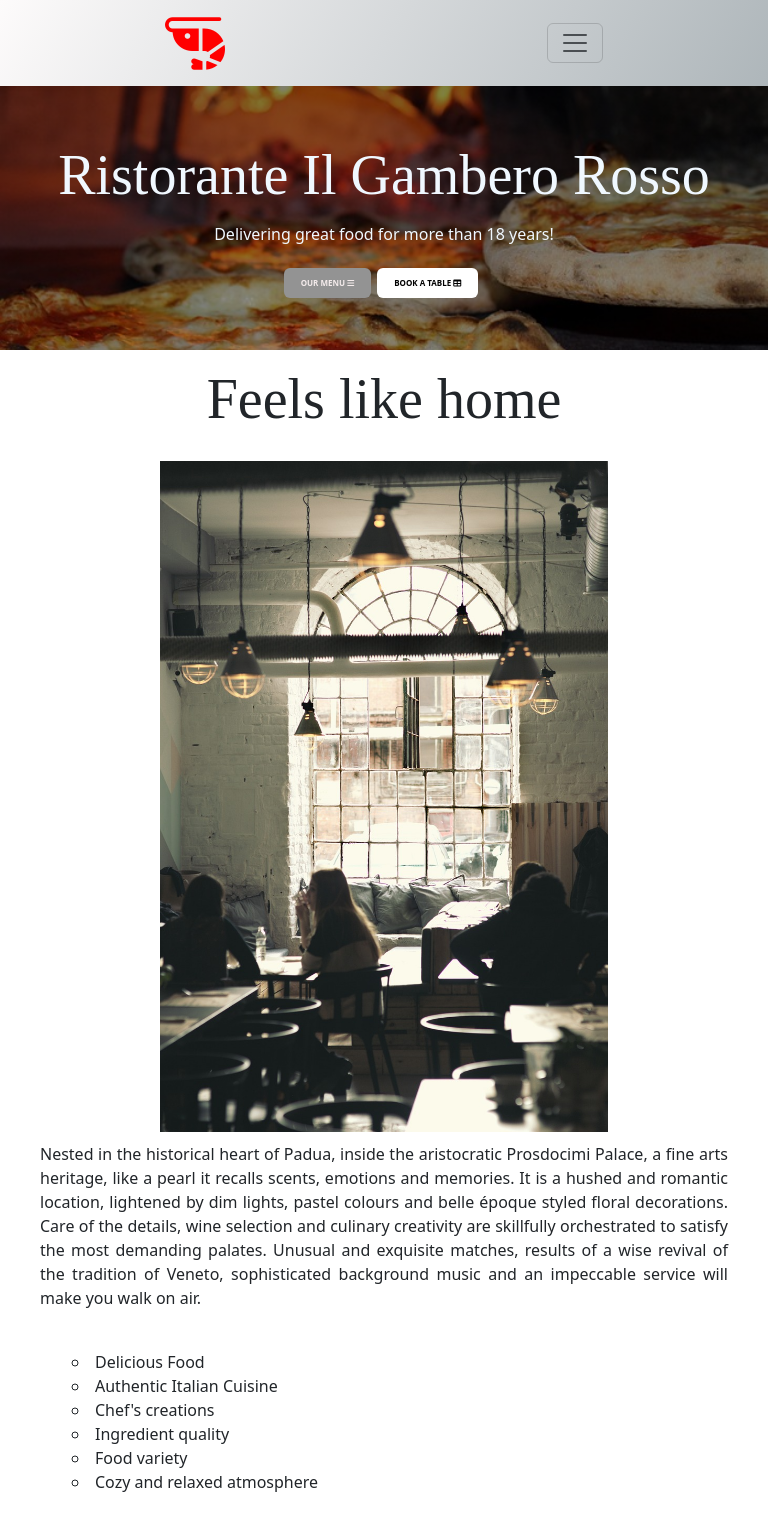
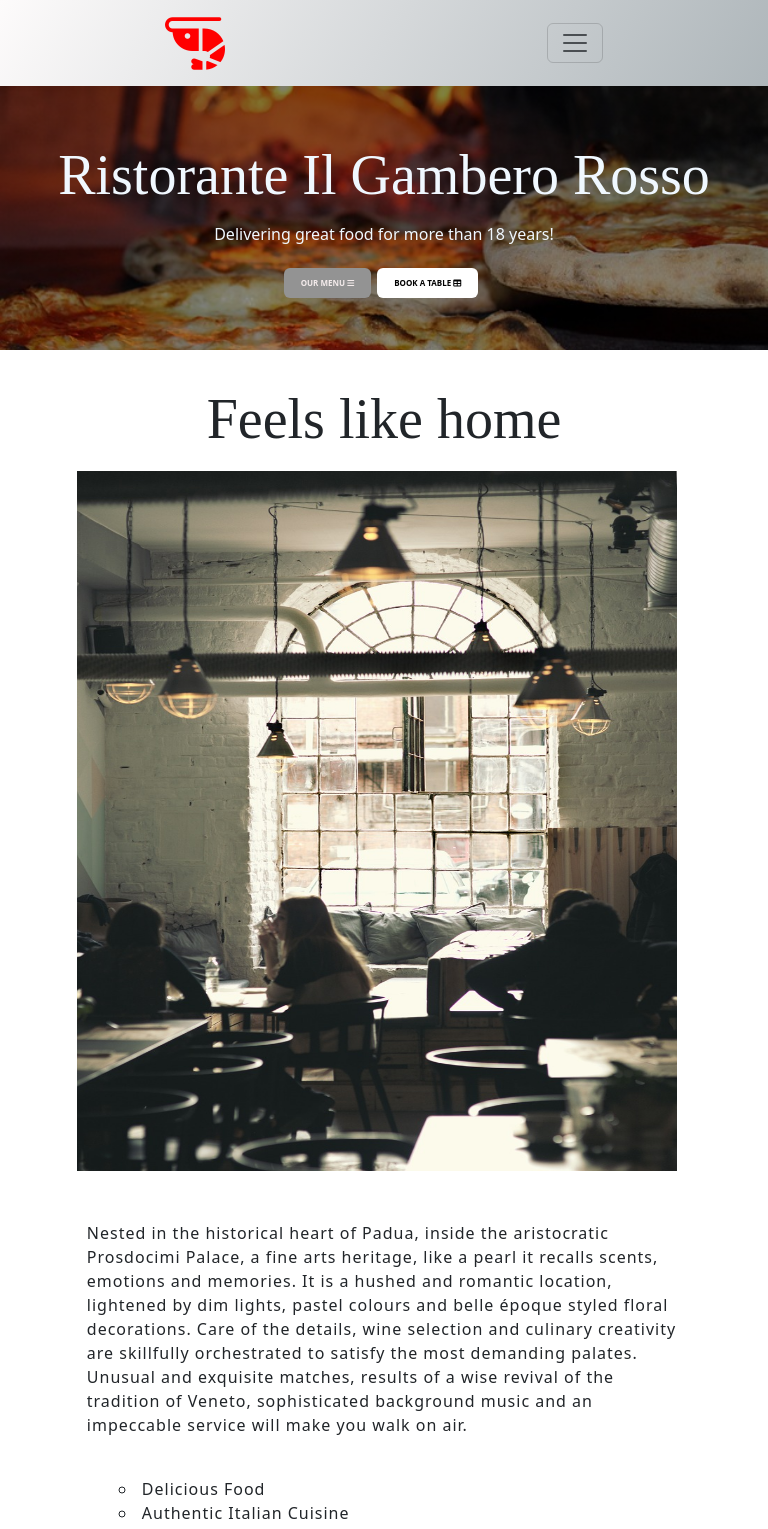
Before and after one commit to stavrosan/Online-order-shop, an Angular app: page / in a window 768 px wide. Shown: the top 1529 px of the page. Built offline with nearby package versions, Linux system fonts and the light colour scheme.

Commit message:
grid updates

```diff
--- a/src/app/home/home.component.css
+++ b/src/app/home/home.component.css
@@ -70,34 +70,22 @@ h1 {
   color: white;
 }
 
-.container1 {
-  display: flex;
-  justify-content: center;
+.content{
+  padding: 50px 10% 100px;
+  display: grid;
+  grid-template-columns: repeat(2, 1fr);
   align-items: center;
-  padding-bottom: 20px;
-  margin-bottom: 20px;
+  gap: 40px;
 }
 
-.left1 {
-  flex: 1;
-}
-
-.right1 {
-  flex: 1;
-  text-align: center;
-}
-
-.img1 {
-  max-width: 80%;
+.content-img1 img {
+  max-width: 600px;
+  max-height: 700px;
   height: auto;
-  padding-left: 150px;
-  padding-top: 20px;
 }
 
 .script {
-  max-width: 800px;
-  margin: 0 20px;
-  padding-right: 60px;
+  letter-spacing: 1px;
 }
 
 .list {
@@ -115,16 +103,16 @@ h1 {
 .cardMenu {
   display: flex;
   width: 70%;
-  background-color: rgb(204, 218, 209);
+  background-image: linear-gradient(90deg, #fdfbfb 0%, #aeb6ba 100%);
 }
 
 .img2 {
   flex: 1;
-  max-width: 40%;
+  max-width: 30%;
   height: auto;
   padding: 10px;
   border-radius: 20px;
-  object-fit: cover;
+  object-fit: contain;
 }
 
 .card-text {
@@ -134,6 +122,16 @@ h1 {
   display: flex;
   flex-direction: column;
   justify-content: center;
+}
+
+@media screen and (max-width:920px) {
+  .content {
+    grid-template-columns: 1fr;
+  }
+
+  .content-img1 img {
+    width: 100%;
+  }
 }
 
 @media screen and (min-width: 481px) and (max-width: 768px) {
@@ -162,6 +160,7 @@ h1 {
 
   h1 {
     font-size: 7vh;
+    margin-top: 20px;
   }
 
   h3 {
@@ -169,21 +168,17 @@ h1 {
     font-size: 2vh;
   }
 
-  .container1 {
-    display: flex;
-    flex-direction: column;
-    justify-content: center;
-    align-items: center;
-    margin: 5px 10px;
+  .content {
+    grid-template-columns: 1fr;
+    padding: 10px 10% 100px;
   }
 
-  .img1 {
+  .content-img1 img {
     width: 100%;
   }
 
   .script {
     padding: 10px;
-    text-align: justify;
   }
 
   .cardMenu {
@@ -225,26 +220,13 @@ h1 {
     font-size: .5rem;
   }
 
-  .feels {
-    align-self: center;
-    font-size: 6vh;
-  }
-
   h3 {
     color: aliceblue;
     font-size: 2vh;
   }
 
-  .container1 {
-    display: flex;
-    flex-direction: column;
-    margin-top: 10px;
-  }
-
-  .img1 {
-    width: 100%;
-    padding-left: 90px;
-    padding-top: 10px;
+  .feels{
+    font-size: 6vh;
   }
 
   .cardMenu {
--- a/src/app/home/home.component.html
+++ b/src/app/home/home.component.html
@@ -23,12 +23,11 @@
 
 <div><h1 class="feels text-center">Feels like home</h1></div>
 <!--Home page content-->
-<div class="container1">
-  <div class="left1">
-    <img class="img1" src="./assets/images/home.jpg" alt="..." />
+<section class="content">
+  <div class="content-img1">
+    <img src="./assets/images/home.jpg" alt="..." />
   </div>
 
-  <div class="right1">
     <div class="script">
       <p>
         Nested in the historical heart of Padua, inside the aristocratic
@@ -52,15 +51,14 @@
         <li>Cozy and relaxed atmosphere</li>
       </ul>
     </div>
-  </div>
-</div>
+</section>
 
 <!--Home page content continues-->
 
 <div><h1 class="feels text-center">Check our specials</h1></div>
 <div class="container2">
   <div class="cardMenu">
-    <img src="./assets/images/special.jpg" class="img2" alt="..." />
+    <img src="./assets/images/special.jpg" class="img2" alt="specials" />
     <div class="card-text">
       <h4 class="card-title text-center">SPAGHETTI AL POLPO</h4>
       <p class="text-center">
```
